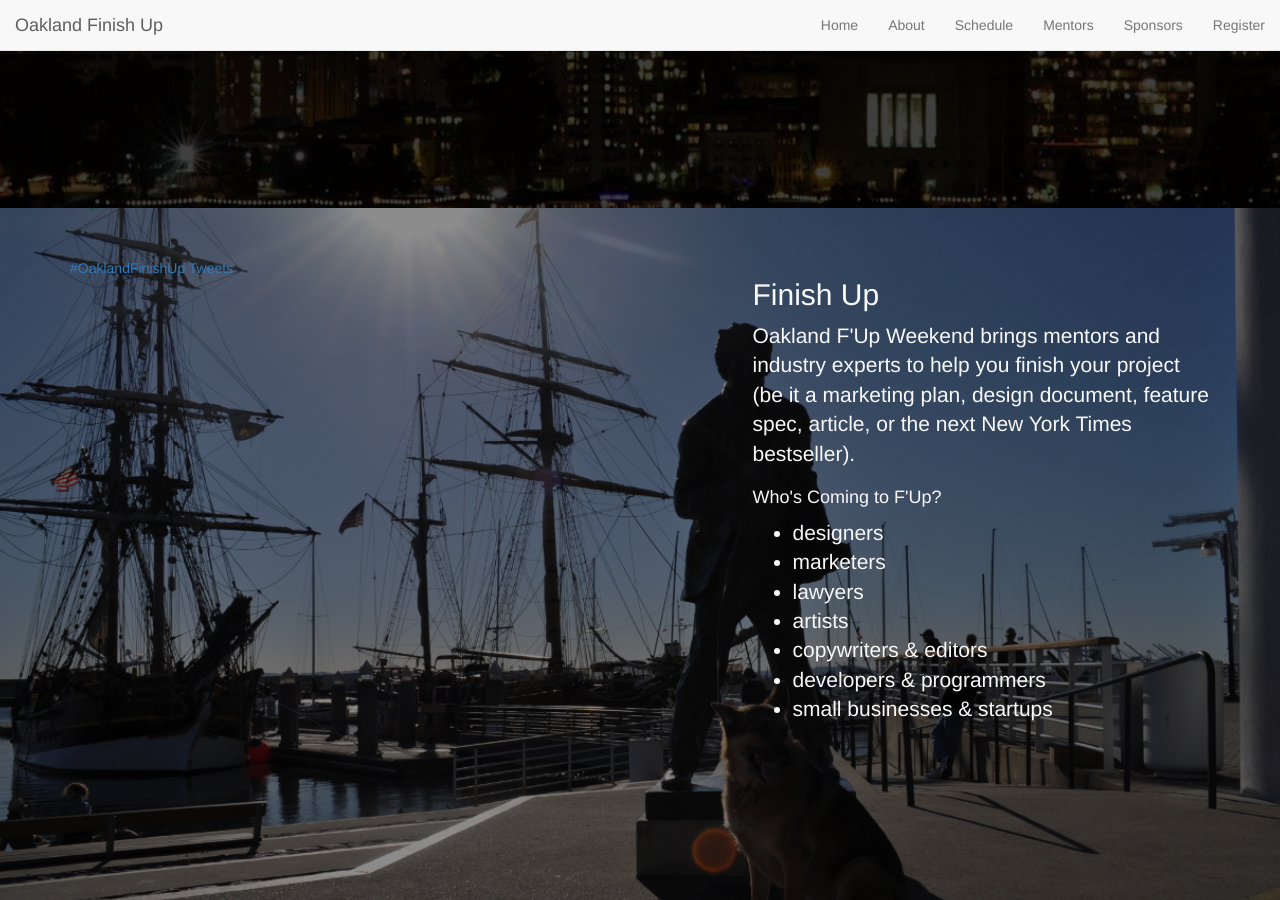
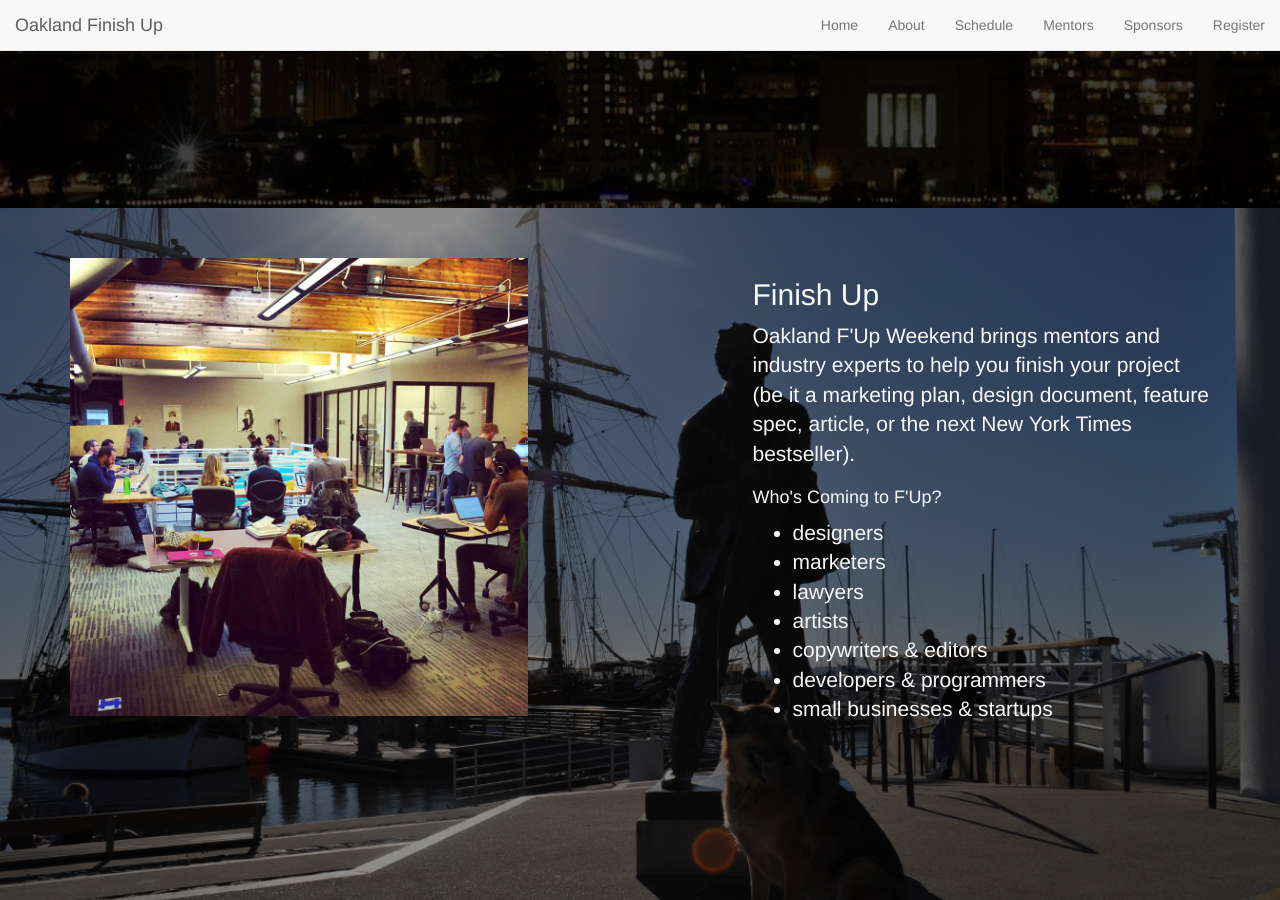
Before and after one commit to oaklandfinishup/oaklandfinishup.com, a Jekyll site: the page built from index.html, in a window 1280 px wide and 900 px high, scrolled down 692 px. Built offline with Jekyll 4.4.1, drawn with Linux system fonts in a browser that asks for light colours; comment, search, counter and statistics services are not loaded.

```diff
--- a/_includes/about.html
+++ b/_includes/about.html
@@ -20,11 +20,11 @@
             </div>
             <div class="col-lg-5 col-sm-pull-6  col-sm-6">
 				<!--
-                <img class="img-responsive" src="img/PortWorkers.jpg" alt="">
-				-->
             	<a class="twitter-timeline"  href="https://twitter.com/hashtag/OaklandFinishUp" data-widget-id="580618085859721216">#OaklandFinishUp Tweets</a>
             	<script>!function(d,s,id){var js,fjs=d.getElementsByTagName(s)[0],p=/^http:/.test(d.location)?'http':'https';if(!d.getElementById(id)){js=d.createElement(s);js.id=id;js.src=p+"://platform.twitter.com/widgets.js";fjs.parentNode.insertBefore(js,fjs);}}(document,"script","twitter-wjs");</script>
 
+				-->
+                <img class="img-responsive" src="img/PortWorkers.jpg" alt="">
             </div>
         </div><!--.row-->
     </div><!--.container -->
```
